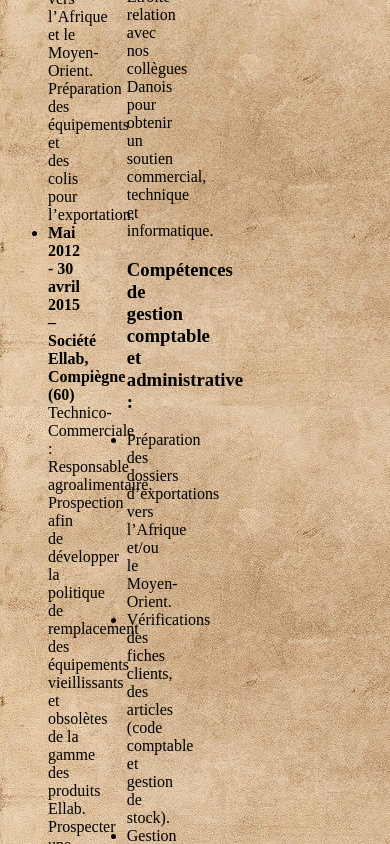
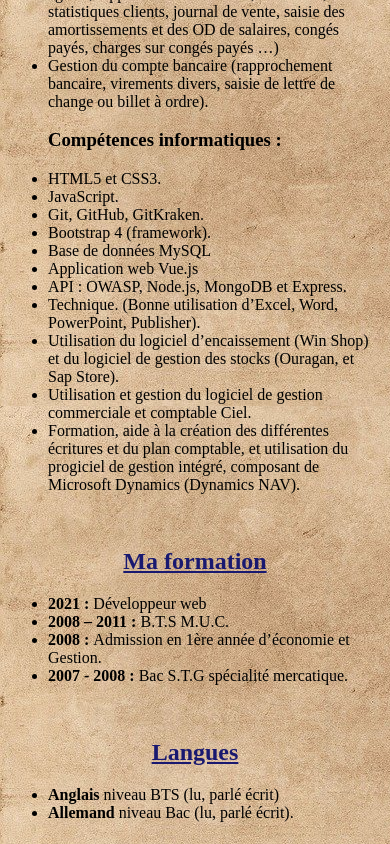
Before and after one commit to Marcelin97/LoisMarcelin_CV, a plain HTML site: page index.html in a window 390 px wide. Shown: the part 2318-3162 px from the top of the page. Drawn offline with Linux system fonts and the light colour scheme.

Commit message:
add responsive design

```diff
--- a/css/style.css
+++ b/css/style.css
@@ -10,6 +10,13 @@
     font-weight: normal;
     font-style: normal;
 }
+
+body
+{
+    background-image: url(/paper-1074131_640.jpg);
+
+}
+
 h1
 {
     font-family: 'Margherita', 'Impact', 'Arial';
@@ -17,6 +24,12 @@ h1
     color: steelblue;
 }
 
+h2
+{
+    text-align: center;
+    text-decoration: underline;
+    color:midnightblue
+}
 #photo
 {
     float:right;
@@ -27,19 +40,6 @@ h1
 
 }
 
-body
-{
-    background-image: url(/paper-1074131_640.jpg);
-
-}
-
-h2
-{
-    text-align: center;
-    text-decoration: underline;
-    color:midnightblue
-}
-
 .dw
 {
     text-align: center;
@@ -47,10 +47,34 @@ h2
     text-shadow:2px 4px 6px seagreen;
 }
 
-section
+.conteneur
 {
     display: inline-block;
     vertical-align: top;
-    width: 20%;
-    margin:auto
+    width: 85%;
 }
+.Expériences, .Compétences, .Langues, .Formations
+    {
+        display: inline-block;
+        vertical-align: top;
+        width: 30%;
+        margin-right: 2%;
+    }
+
+
+@media all and (max-width: 1024px)/*Pour tous les types d'écrans, si la largeur de la fenêtre ne dépasse pas 1 024 px, alors exécuter les règles CSS suivantes */
+{
+    .conteneur
+    {
+        width: auto;
+    }
+
+    #bloc_page
+    {
+        width: auto;
+    }
+    .Compétences, .Expériences, .Formations, .Langues
+    {
+        display:inline
+    }
+}
--- a/index.html
+++ b/index.html
@@ -5,11 +5,12 @@
     <meta charset="utf-8" />
     <title>Loïs Marcelin</title>
     <meta name="description" content="Le cv de Lois Marcelin" />
-    <meta name="viewport" content="width=device-width, initial-scale=1.0" />
+    <meta name="viewport" content="width=device-width, initial-scale=1.0" /> <!--Pour que le viewport soit le même que la largeur de l'écran-->
     <link href="./css/style.css" rel="stylesheet"> <!--lien avec ma page css-->
 
   </head>
   <body>
+    <div class="bloc_page">
     <header>
         <p>
         <a href="/Photos/ma_photo_2.PNG" target="_blank">
@@ -23,7 +24,8 @@
         <p class="dw">Développeur web</p>
     </header>
     <main>
-      <section class="Expérience">
+      <div class="conteneur">
+      <section class="Expériences">
         <h2>Mes expériences</h2>
         <p>
         <ul>
@@ -100,7 +102,7 @@
         </ul>
         </p>
       </section>
-      <section class="Formation">
+      <section class="Formations">
         <h2>Ma formation</h2>
         <ul>
             <li><strong>2021 : </strong>Développeur web</li>
@@ -116,7 +118,9 @@
             <li><strong>Allemand</strong> niveau Bac (lu, parlé écrit).</li>
         </ul>
       </section>
+    </div>
     </main>
     <footer></footer>
+  </div>
   </body>
 </html>
```
